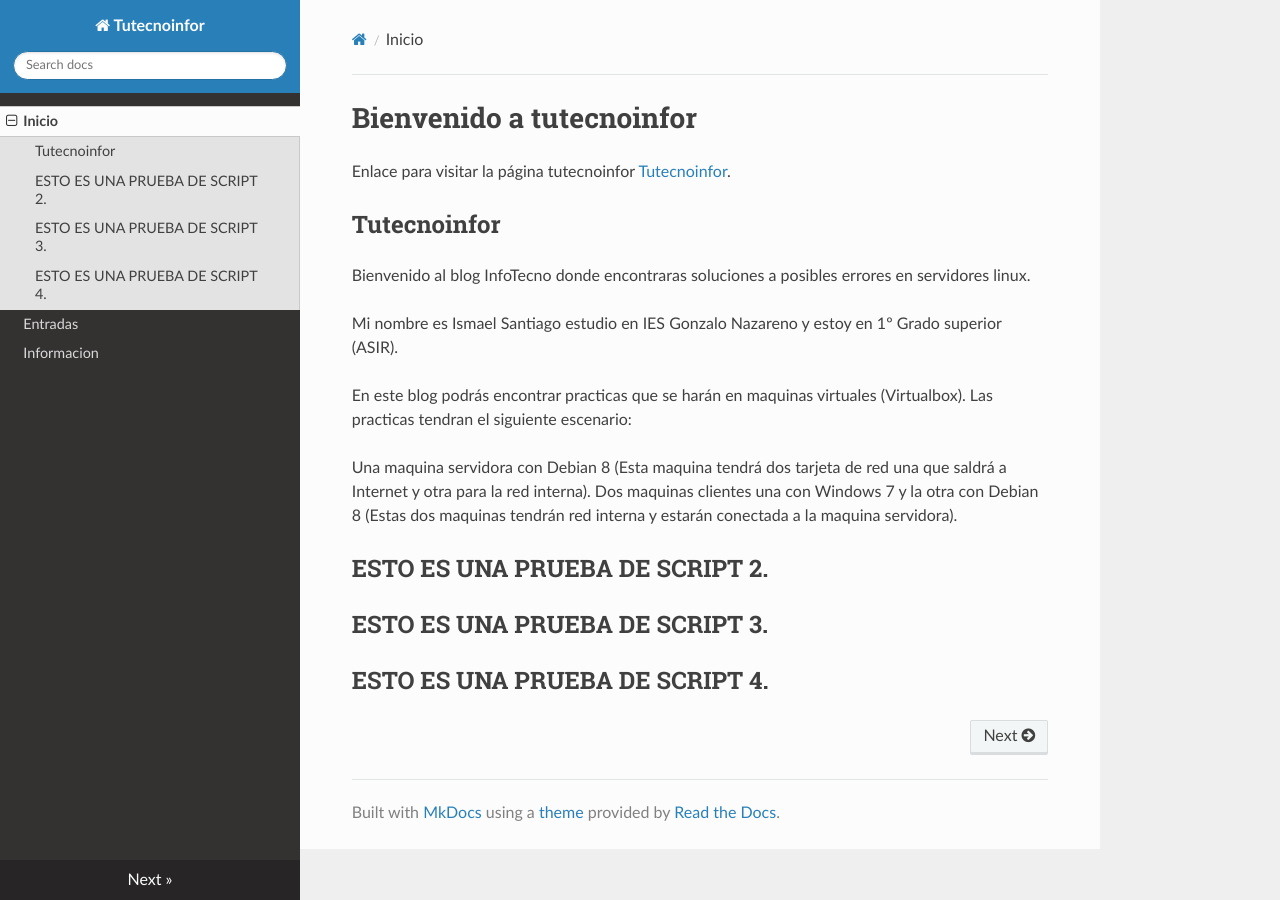
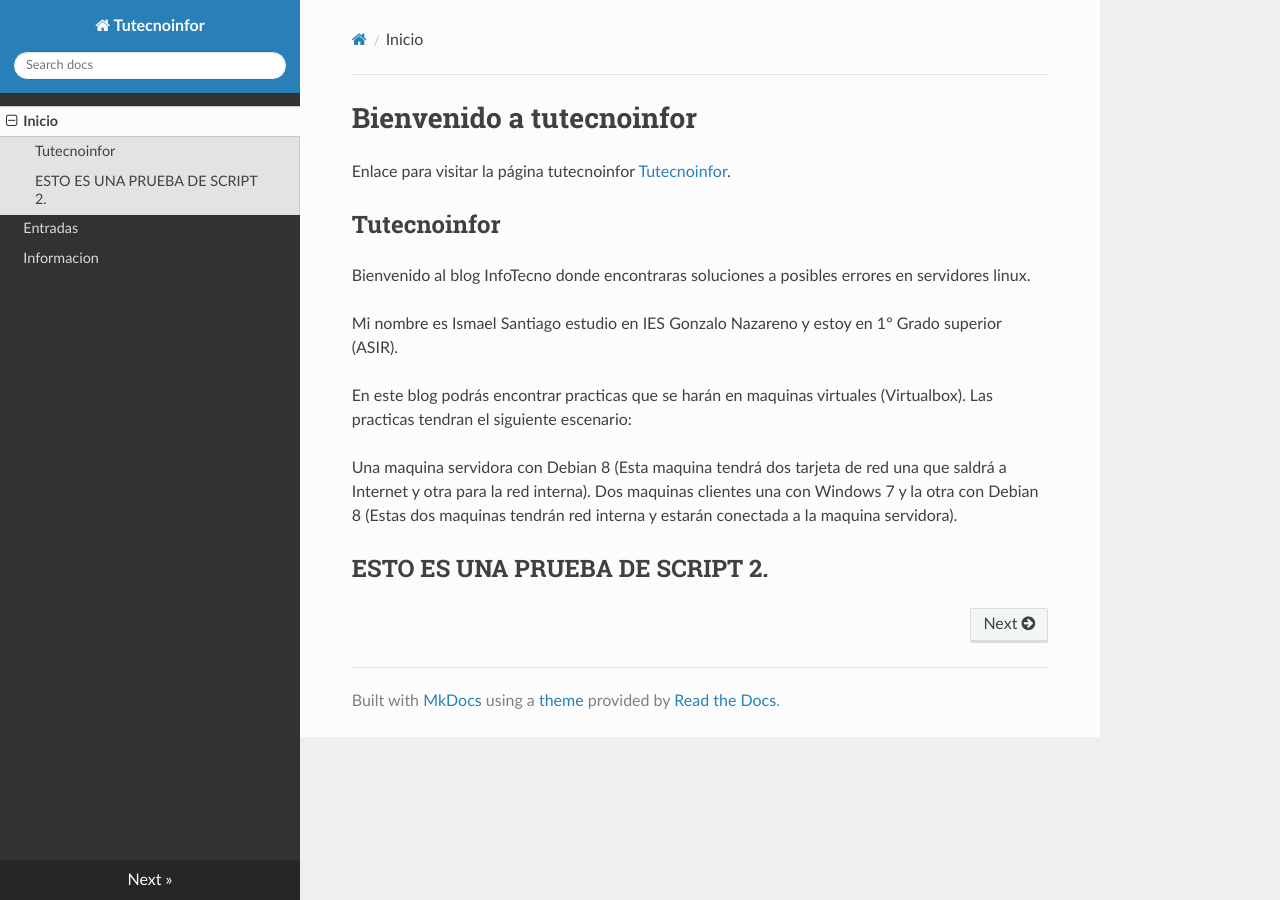
Before and after one commit to ismaelse95/mkdocsdesarrollo, an MkDocs documentation site: the page built from docs/index.md, in a window 1280 px wide. Built offline with MkDocs 1.6.1, drawn with Linux system fonts in a browser that asks for light colours; nearby versions of some CDN libraries.

Commit message:
prueba10

```diff
--- a/docs/index.md
+++ b/docs/index.md
@@ -14,7 +14,3 @@ Una maquina servidora con Debian 8 (Esta maquina tendrá dos tarjeta de red una
 Dos maquinas clientes una con Windows 7 y la otra con Debian 8 (Estas dos maquinas tendrán red interna y estarán conectada a la maquina servidora).
 
 ## ESTO ES UNA PRUEBA DE SCRIPT 2.
-
-## ESTO ES UNA PRUEBA DE SCRIPT 3.
-
-## ESTO ES UNA PRUEBA DE SCRIPT 4.
```
